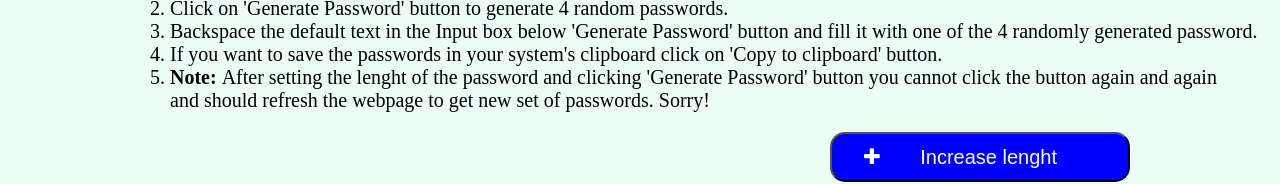
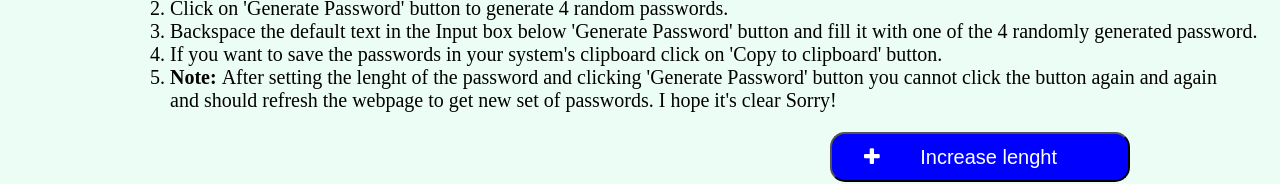
Before and after one commit to Aneesha-Maiya/ArtTherapy, a plain HTML site: page Random_password_generator.html in a window 1280 px wide. Shown: the part 409-593 px from the top of the page. Drawn offline with Linux system fonts and the light colour scheme.

Commit message:
second commit

```diff
--- a/Random_password_generator.html
+++ b/Random_password_generator.html
@@ -19,7 +19,7 @@
                 </li>
                 <li> <strong>Note: </strong>After setting the lenght of the password and clicking
                     'Generate Password' button you cannot click the button again and again<br> and should refresh
-                    the webpage to get new set of passwords. Sorry!
+                    the webpage to get new set of passwords. I hope it's clear Sorry!
                 </li>
             </li></ol>
         </p>
```
